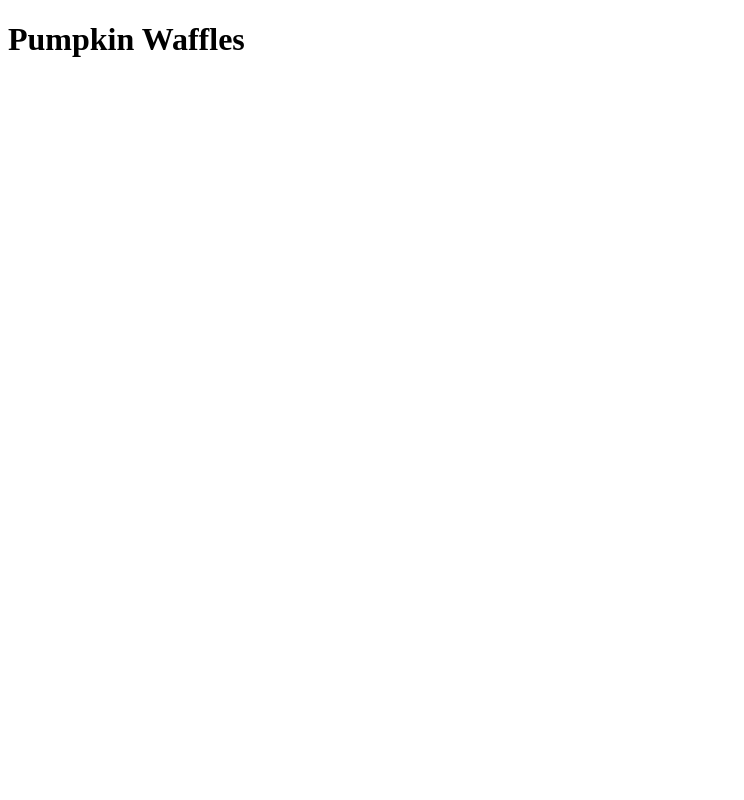
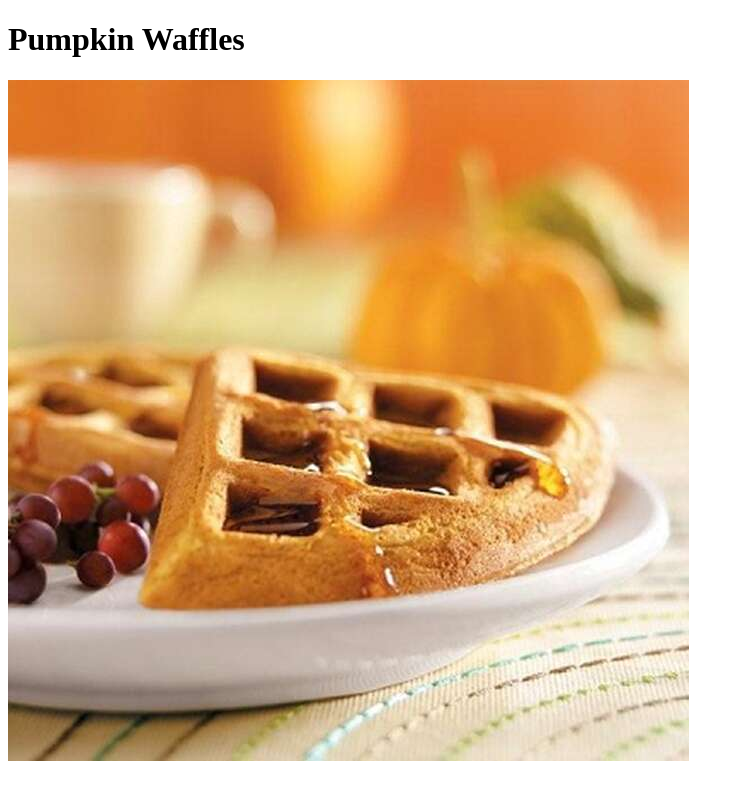
Before and after one commit to Greybirdd/odin-recipes, a plain HTML site: page recipes/pumpkin-waffles.html in a window 1280 px wide. Shown: the whole page, without its empty margins (0-744 px from the left). Drawn offline with Linux system fonts and the light colour scheme.

Commit message:
added pumpkin waffles image

```diff
--- a/recipes/pumpkin-waffles.html
+++ b/recipes/pumpkin-waffles.html
@@ -8,5 +8,7 @@
 </head>
 <body>
     <h1>Pumpkin Waffles</h1>
+    <img src="img/pumpkin-waffles.jpg" alt="pumpkin waffles">
+
 </body>
 </html>
```
